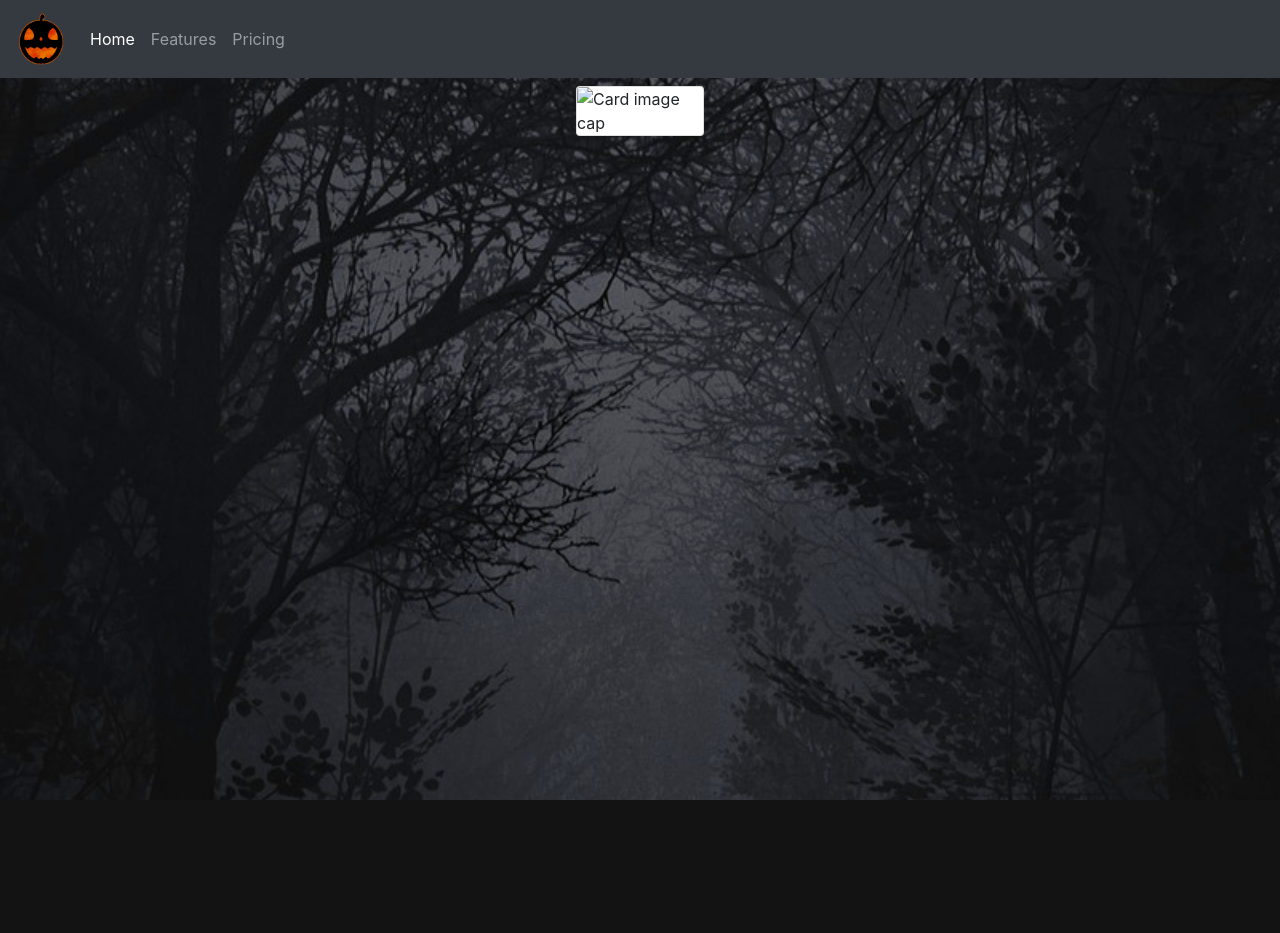
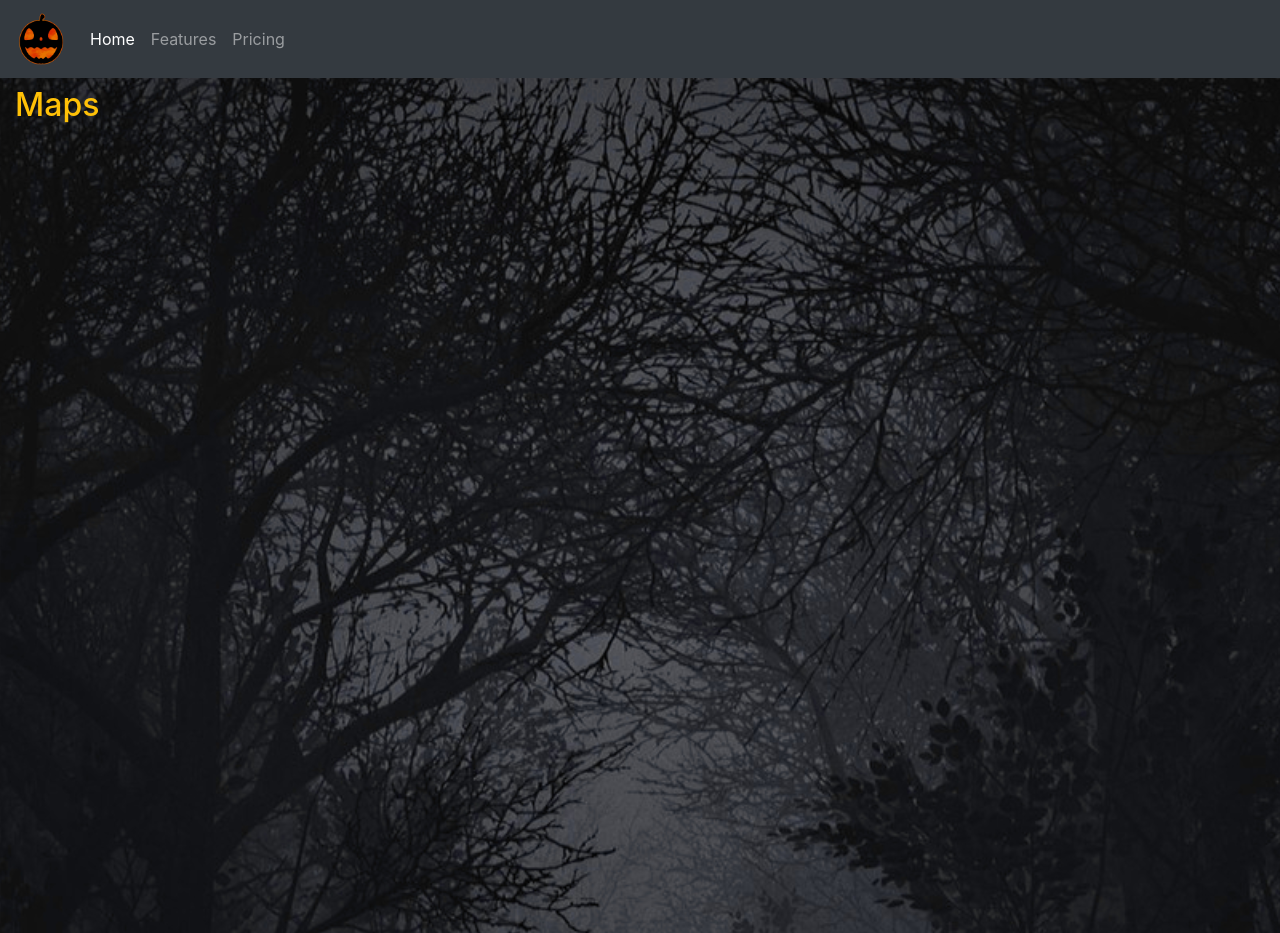
Before and after one commit to Psychocute/Hackathon10-2018, a PHP site: template src/View/Maps/index.html.twig in a window 1280 px wide. Before the commit the page ends 800 px from the top, so only its background shows below. Run offline with PHP 8.4, Linux system fonts and the light colour scheme; the template is opened without the code that fills it, so the values that code supplies are empty; a stand-in replaces the project's code that opens the database connection; some libraries are stand-ins or nearby versions.

Commit message:
reparation

```diff
--- a/src/View/Maps/index.html.twig
+++ b/src/View/Maps/index.html.twig
@@ -1,10 +1,61 @@
 {% extends 'layout.html.twig' %}
 
 {% block content %}
-    <div class="row justify-content-around">
-        <div class="card" style="width: 8rem;">
-            <img class="card-img-top" src="https://via.placeholder.com/150" alt="Card image cap">
+
+
+    <h2 class="text-warning">Maps</h2>
+
+<div class="container-fluid">
+        <div class="row justify-content-center">
+                <div class="map" id="map"></div>
         </div>
-    </div>
+</div>
 
+    <div id="lat"></div>
+    <div id="long"></div>
+
+
+
+
+
+    <script src="js/jquery.js"></script>
+    {#<script src="http://maps.google.com/maps/api/js?sensor=true"></script>#}
+    {#<script type="text/javascript" src="http://maps.googleapis.com/maps/api/js?sensor=set_to_true_or_false"></script>#}
+
+
+    <script>
+
+        x = navigator.geolocation;
+
+        x.getCurrentPosition(success, failure);
+        function success(position) {
+            var mylat = position.coords.latitude;
+            var mylong = position.coords.longitude;
+            // $('#lat').html(mylat);
+            // $('#long').html(mylong);
+
+
+        var coords = new google.maps.LatLng(mylat, mylong);
+
+        var mapOptions = {
+            zoom:16,
+            center: coords,
+            mapTypeId: google.maps.MapTypeId.ROADMAP
+        }
+
+        var map = new google.maps.Map(document.getElementById("map"), mapOptions);
+
+        var marker = new google.maps.Marker({map: map, position:coords});
+     }
+        function failure() {
+            $('#lat').html("<p>les cordonnes ne sont sont pas bonnes</p>")
+        }
+    </script>
+
+    <style>
+        #map {
+            width: 50em;
+            height: 50em;
+        }
+    </style>
 {% endblock %}
--- a/src/View/layout.html.twig
+++ b/src/View/layout.html.twig
@@ -46,6 +46,8 @@
 
 <!-- Contact form JavaScript -->
 <script src="js/jqBootstrapValidation.js"></script>
+<script src="js/jquery.js"></script>
+<script src="http://maps.google.com/maps/api/js?sensor=true"></script>
 
 
 </body>
```
Also changed, not shown: public/index.php (+21 -0 lines).
